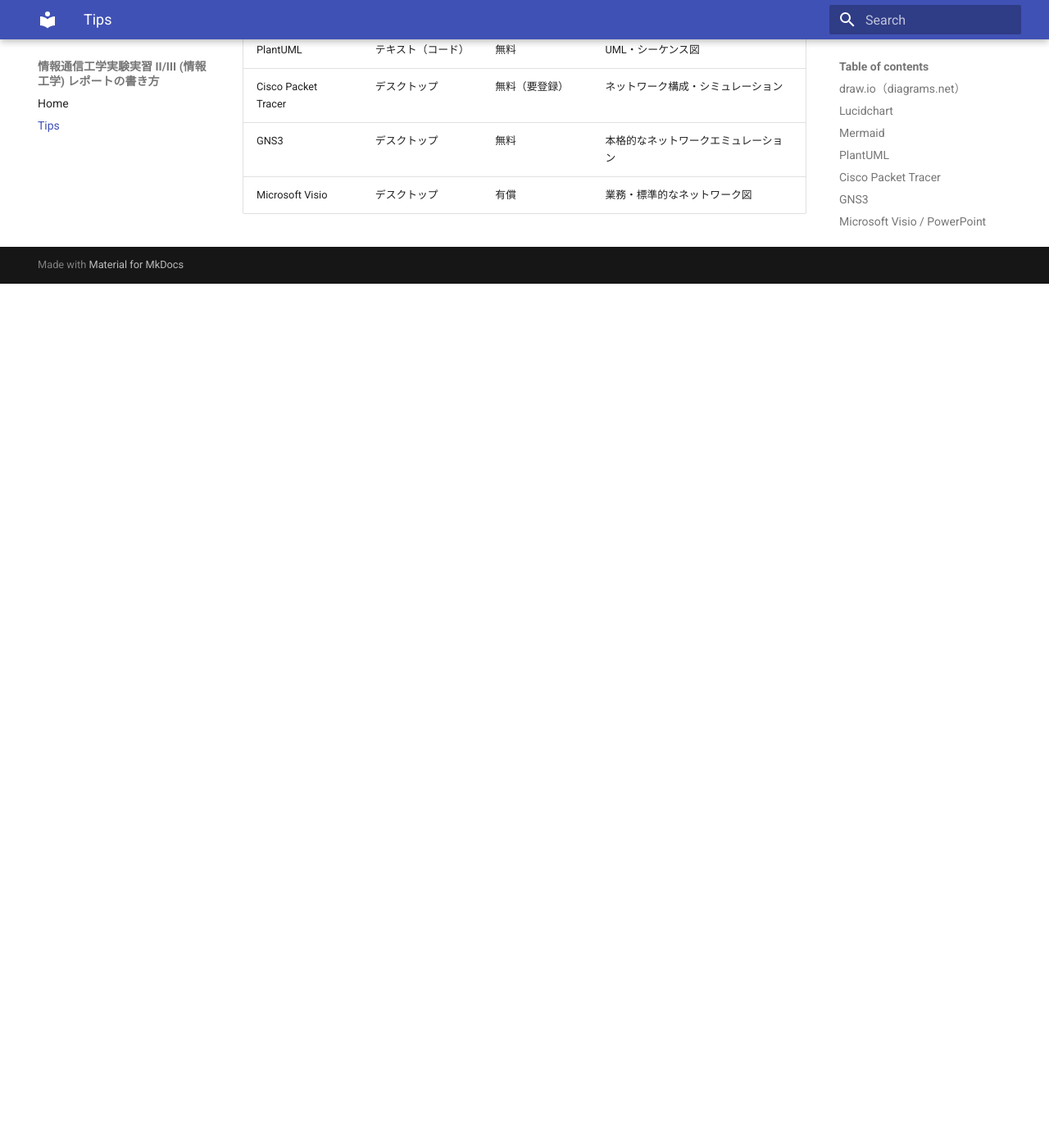
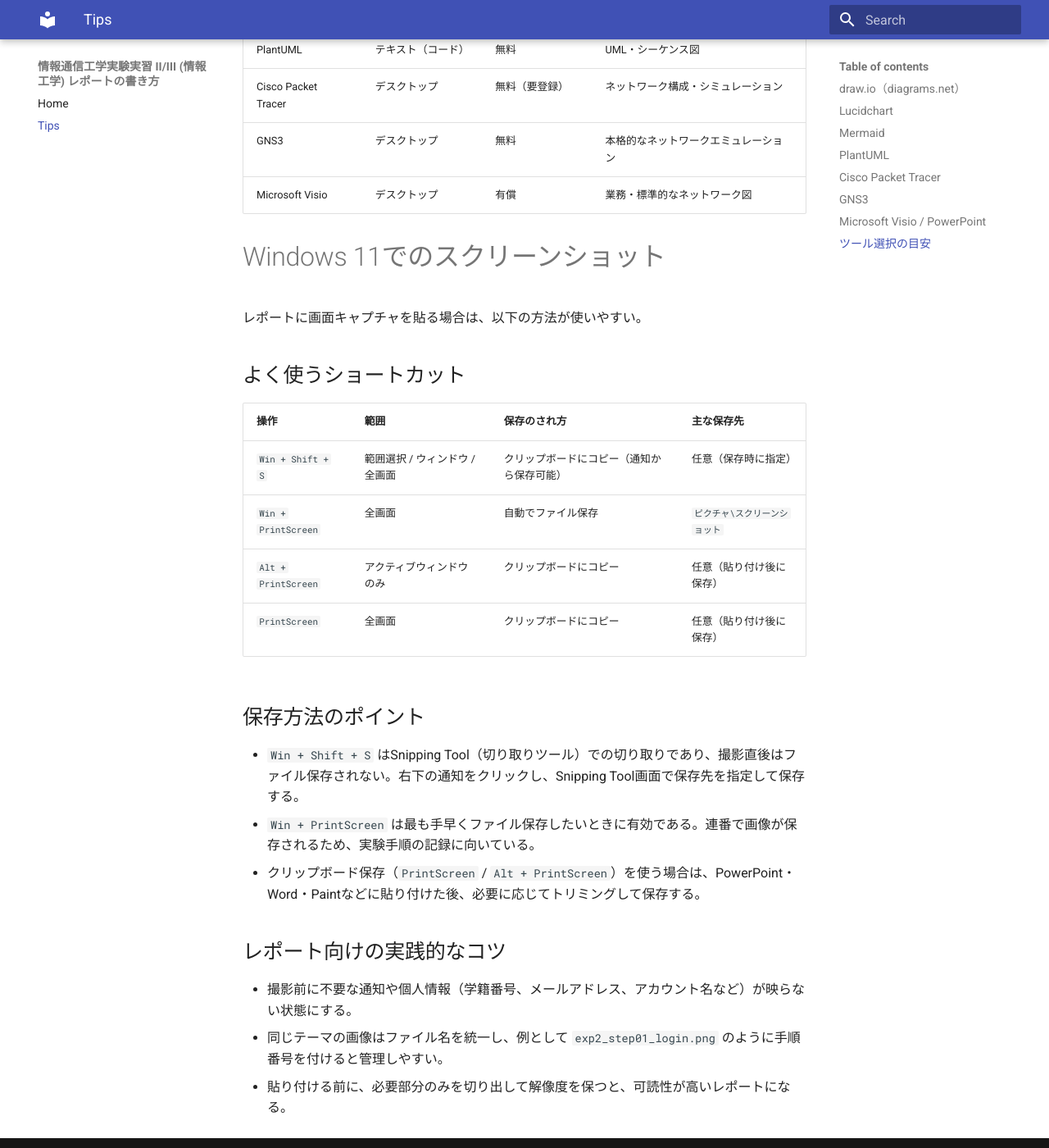
Before and after one commit to hiracchi/metro-cit-guideline-for-report-writing, an MkDocs documentation site: the page built from docs/tips.md, in a window 1280 px wide and 1400 px high, scrolled down 2102 px. Shown: the whole window at 82% size. Built offline with MkDocs 1.6.1 and Material for MkDocs 9.7.7, drawn with Linux system fonts in a browser that asks for light colours; before the commit the page ends 2448 px from its top, so only the background shows below that.

Commit message:
feat(docs): Windows 11のスクリーンショット撮影・保存方法をTipsに追加

```diff
--- a/docs/tips.md
+++ b/docs/tips.md
@@ -60,3 +60,28 @@
 | Cisco Packet Tracer | デスクトップ       | 無料（要登録）   | ネットワーク構成・シミュレーション   |
 | GNS3                | デスクトップ       | 無料             | 本格的なネットワークエミュレーション |
 | Microsoft Visio     | デスクトップ       | 有償             | 業務・標準的なネットワーク図         |
+
+# Windows 11でのスクリーンショット
+
+レポートに画面キャプチャを貼る場合は、以下の方法が使いやすい。
+
+## よく使うショートカット
+
+| 操作                | 範囲                           | 保存のされ方                               | 主な保存先                    |
+| ------------------- | ------------------------------ | ------------------------------------------ | ----------------------------- |
+| `Win + Shift + S`   | 範囲選択 / ウィンドウ / 全画面 | クリップボードにコピー（通知から保存可能） | 任意（保存時に指定）          |
+| `Win + PrintScreen` | 全画面                         | 自動でファイル保存                         | `ピクチャ\スクリーンショット` |
+| `Alt + PrintScreen` | アクティブウィンドウのみ       | クリップボードにコピー                     | 任意（貼り付け後に保存）      |
+| `PrintScreen`       | 全画面                         | クリップボードにコピー                     | 任意（貼り付け後に保存）      |
+
+## 保存方法のポイント
+
+- `Win + Shift + S` はSnipping Tool（切り取りツール）での切り取りであり、撮影直後はファイル保存されない。右下の通知をクリックし、Snipping Tool画面で保存先を指定して保存する。
+- `Win + PrintScreen` は最も手早くファイル保存したいときに有効である。連番で画像が保存されるため、実験手順の記録に向いている。
+- クリップボード保存（`PrintScreen` / `Alt + PrintScreen`）を使う場合は、PowerPoint・Word・Paintなどに貼り付けた後、必要に応じてトリミングして保存する。
+
+## レポート向けの実践的なコツ
+
+- 撮影前に不要な通知や個人情報（学籍番号、メールアドレス、アカウント名など）が映らない状態にする。
+- 同じテーマの画像はファイル名を統一し、例として `exp2_step01_login.png` のように手順番号を付けると管理しやすい。
+- 貼り付ける前に、必要部分のみを切り出して解像度を保つと、可読性が高いレポートになる。
```
